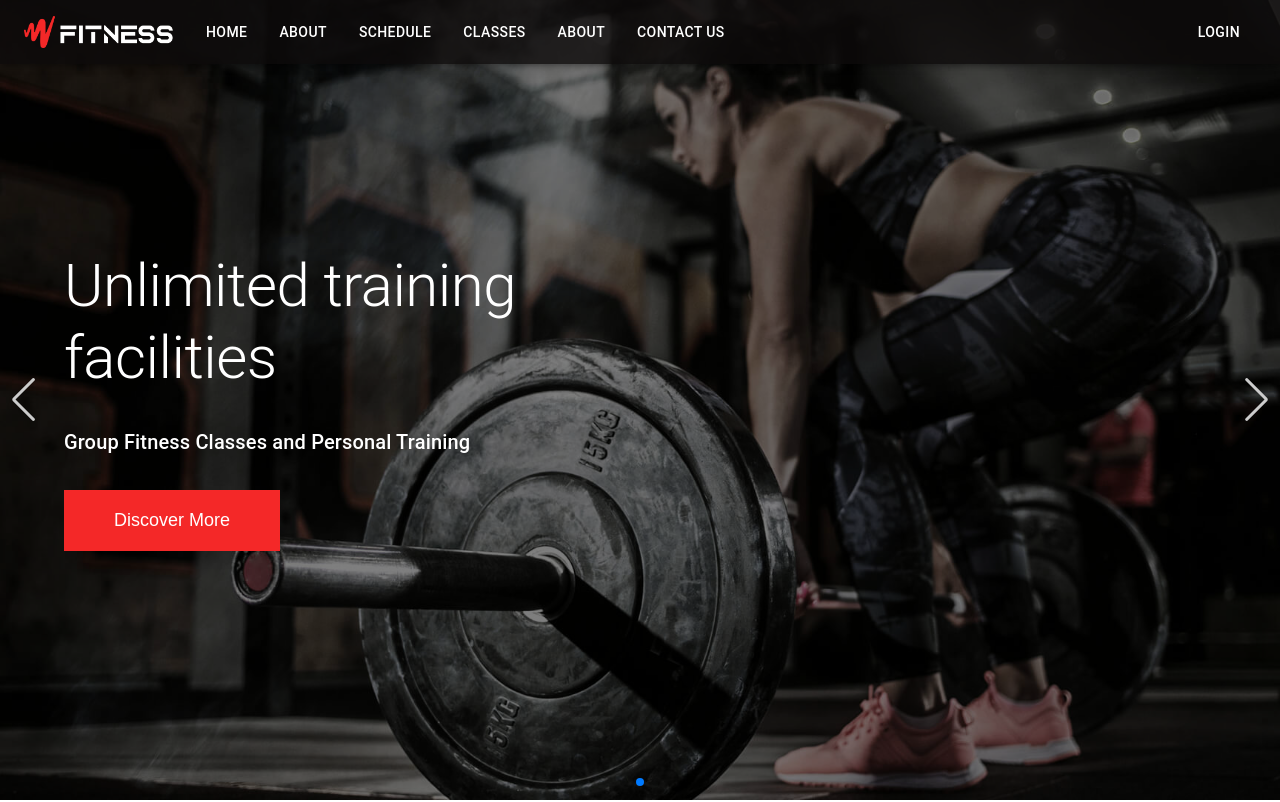
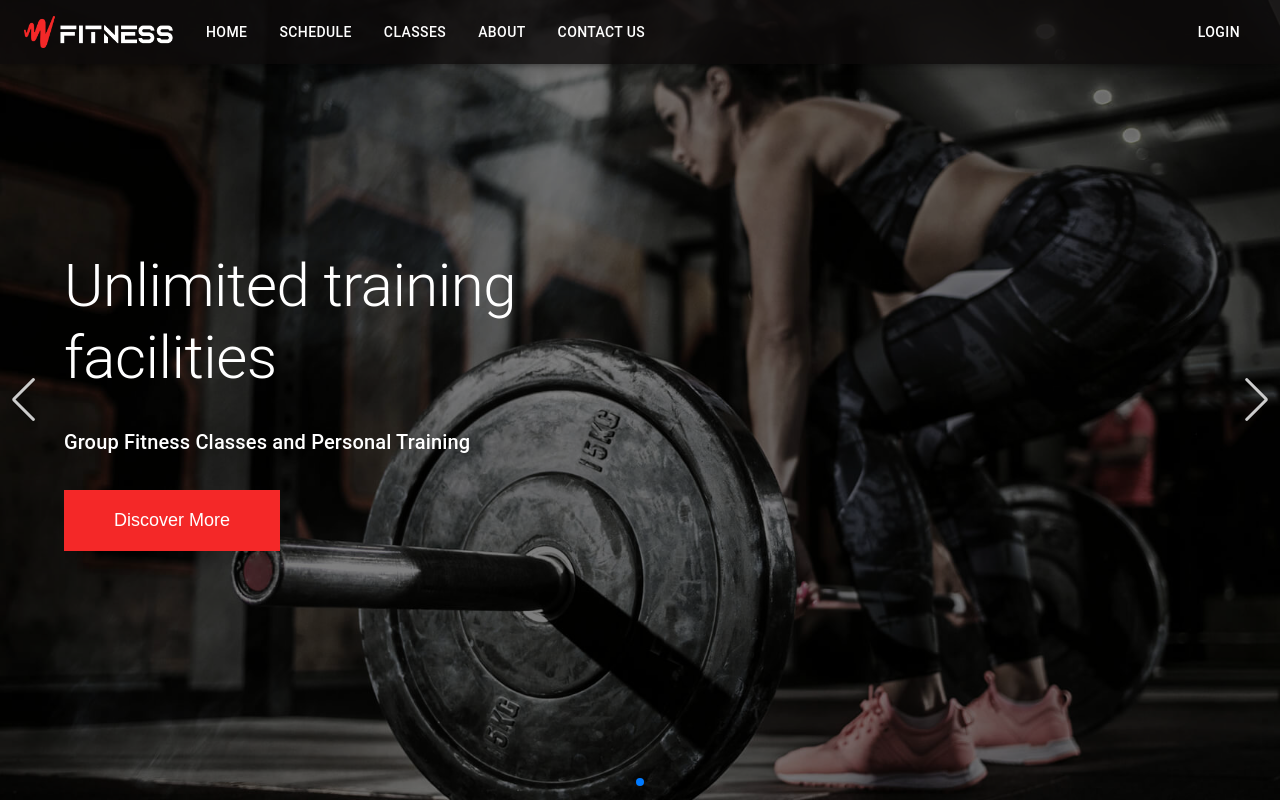
Before and after one commit to mdibuhossain/fitness_cloud, a React (Create React App) app: page / in a window 1280 px wide. Shown: the top 802 px of the page. Built offline with nearby package versions, Linux system fonts and the light colour scheme; no server answers; a web font is replaced by a local one.

Commit message:
testing finish

```diff
--- a/src/components/Navigation.js
+++ b/src/components/Navigation.js
@@ -80,15 +80,6 @@ const Navigation = () => {
                 >
                     <Typography variant='button'>
                         home
-                    </Typography>
-                </MenuItem>
-            </NavLink>
-            <NavLink to="/about" style={{ textDecoration: 'none', color: 'inherit' }}>
-                <MenuItem
-                    onClick={handleCloseNavMenu}
-                >
-                    <Typography variant='button'>
-                        About
                     </Typography>
                 </MenuItem>
             </NavLink>
```
